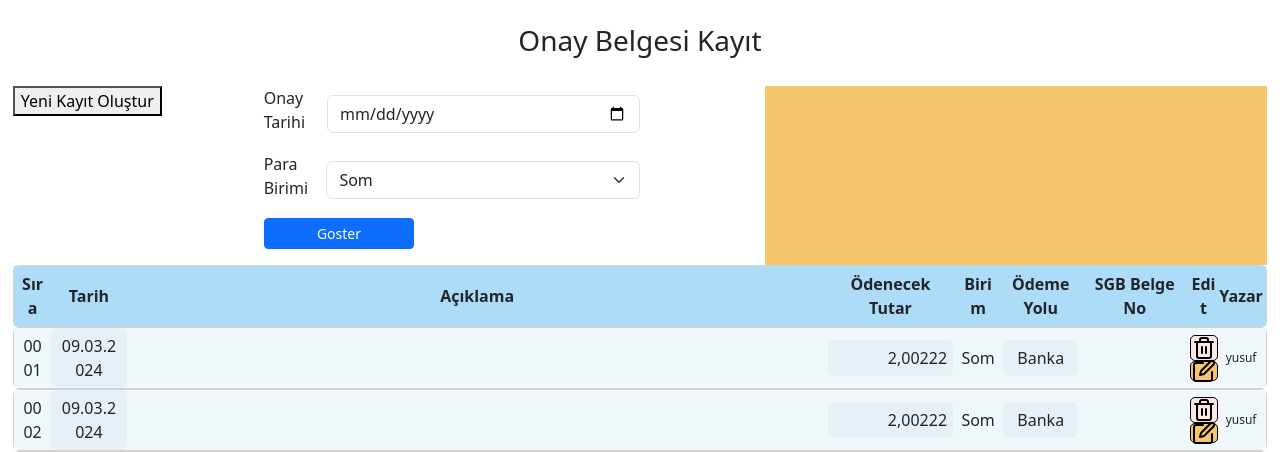
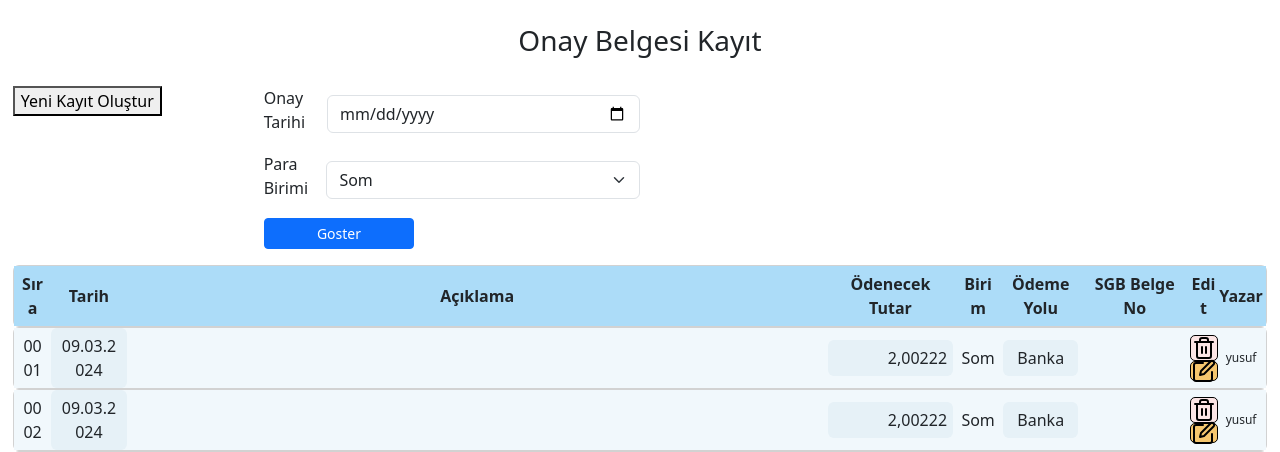
Before and after one commit to Yuziba/muhasebe03, a Django app: page /defter_onay_list in a window 1280 px wide. Shown: the part 56-508 px from the top of the page. Run offline with Django 4.2, Linux system fonts and the light colour scheme; data comes from the database, SQL or seed files in the repository; some libraries are stand-ins or nearby versions.

```diff
--- a/muhapp/templates/muhapp/defter_onay_list.html
+++ b/muhapp/templates/muhapp/defter_onay_list.html
@@ -33,7 +33,7 @@
 
 
         <div style="width: 10%;"></div>
-        <div style="width: 40%;  background-color: #f5c66e;">
+        <div style="width: 40%; ">
             {% if toplam_tutar %}
 
                 <div><h4>Toplam Tutar: {{ toplam_tutar|intcomma }}</h4></div>
```
